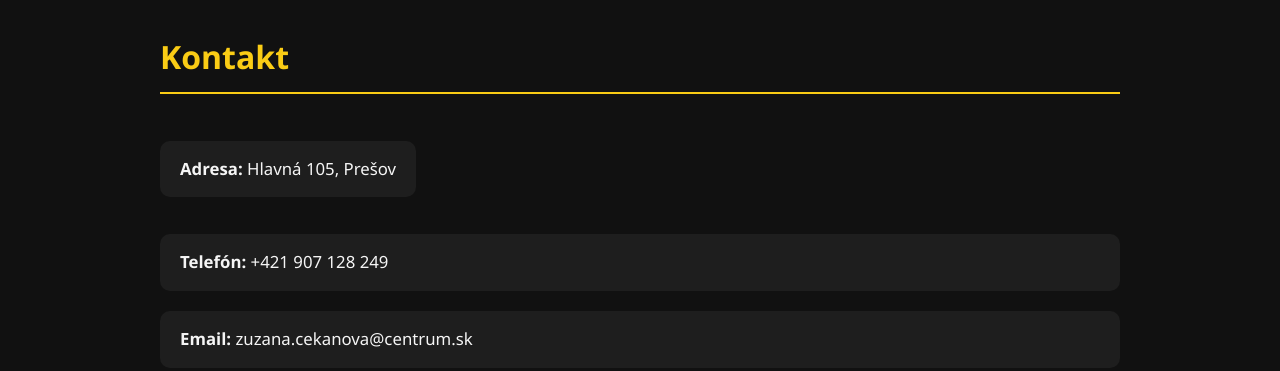
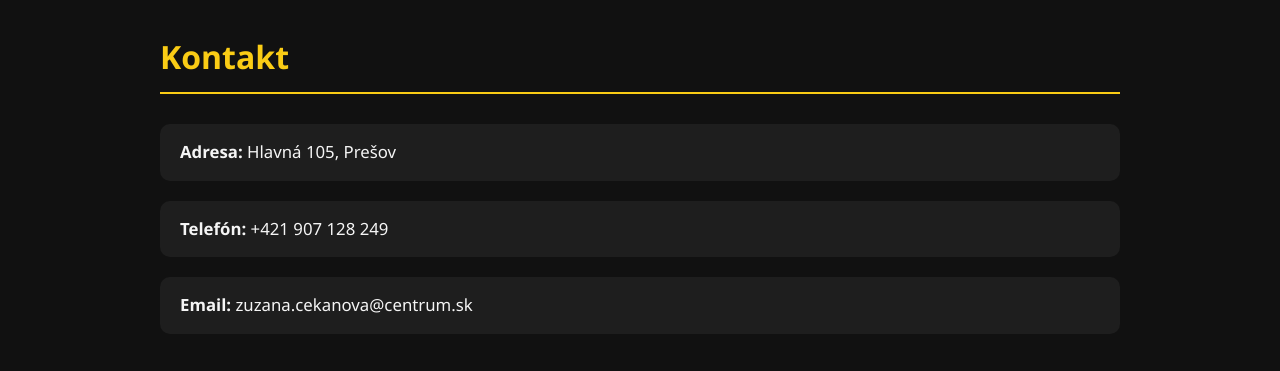
Before and after one commit to F1l1p9/vlasovazahrada, a plain HTML site: page index.html in a window 1280 px wide. Shown: the part 1480-1851 px from the top of the page. Drawn offline with Linux system fonts and the light colour scheme.

Commit message:
index.html

```diff
--- a/index.html
+++ b/index.html
@@ -3,7 +3,8 @@
 <head>
   <meta charset="UTF-8" />
   <meta name="viewport" content="width=device-width, initial-scale=1" />
-  <title>vlasovazahrada.sk - Profesionálne kadernícke služby</title>
+  <title>Vlasová záhrada</title>
+  <link rel="icon" href="favicon.ico" />
   <style>
     * {
       box-sizing: border-box;
@@ -21,7 +22,6 @@
       line-height: 1.6;
     }
 
-    /* === Navigation === */
     nav {
       background-color: #000;
       padding: 15px 20px;
@@ -81,67 +81,22 @@
       margin-bottom: 30px;
     }
 
+    .about p,
     .services p,
-    .about p,
     .contact p {
       background-color: #1e1e1e;
       padding: 15px 20px;
       border-radius: 10px;
       margin-bottom: 20px;
       font-size: 1.05rem;
-      color: #f5f5f5;
-      transition:
-        color 0.3s ease,
-        text-shadow 0.3s ease,
-        transform 0.3s ease,
-        box-shadow 0.3s ease;
-      cursor: default;
-      box-shadow: none;
+      transition: transform 0.3s ease, box-shadow 0.3s ease;
     }
 
+    .about p:hover,
     .services p:hover,
-    .about p:hover,
     .contact p:hover {
-      color: #facc15;
-      text-shadow:
-        0 0 8px #facc15,
-        0 0 15px #facc15,
-        0 0 20px #facc15,
-        0 0 30px #facc15;
-      transform: scale(1.07);
-      box-shadow:
-        0 0 10px #facc15,
-        0 0 20px #facc15;
-      z-index: 5;
-    }
-
-    /* Adresa ako špeciálny prvok s väčším efektom */
-    .contact p.address {
-      cursor: pointer;
-      display: inline-block;
-      color: #f5f5f5;
-      box-shadow: none;
-      transition:
-        transform 0.3s ease,
-        box-shadow 0.3s ease,
-        color 0.3s ease,
-        background-color 0.3s ease,
-        text-shadow 0.3s ease;
-      border-radius: 10px;
-      padding: 15px 20px;
-      background-color: #1e1e1e;
-    }
-
-    .contact p.address:hover {
-      transform: scale(1.12) translateY(-6px);
-      box-shadow:
-        0 8px 25px rgba(250, 204, 21, 0.9),
-        0 0 30px #facc15,
-        0 0 40px #facc15;
-      background-color: #facc15;
-      color: #111;
-      text-shadow: none;
-      z-index: 10;
+      transform: scale(1.03);
+      box-shadow: 0 0 15px #facc15;
     }
 
     .map-section h3 {
@@ -170,29 +125,24 @@
 </head>
 <body>
 
-  <!-- Navigation -->
   <nav>
     <a href="#about">O nás</a>
     <a href="#services">Naše služby</a>
-    <!-- Galéria zrušená, odkaz odstránený -->
     <a href="#contact">Kontakt</a>
     <a href="#map">Kde nás nájdete</a>
   </nav>
 
-  <!-- Header -->
   <header>
     <h1>Vlasová záhrada</h1>
     <p>Profesionálne kadernícke služby v srdci Prešova</p>
   </header>
 
-  <!-- About -->
   <section id="about" class="about">
     <h2>O nás</h2>
     <p>Vlasová záhrada je miesto, kde sa každý klient cíti výnimočne. Sme kadernícky salón s dlhoročnou praxou, vášňou pre krásu a osobitným prístupom ku každému zákazníkovi.</p>
     <p>Naším cieľom je poskytnúť profesionálne služby, príjemné prostredie a výsledky, ktoré si zamilujete.</p>
   </section>
 
-  <!-- Services -->
   <section id="services" class="services">
     <h2>Naše služby</h2>
     <p>Dámske, pánske a detské strihy</p>
@@ -201,16 +151,12 @@
     <p>Hĺbková regenerácia a ošetrenie vlasov</p>
   </section>
 
-  <!-- Gallery removed -->
-
-  <!-- Contact -->
   <section id="contact" class="contact">
     <h2>Kontakt</h2>
-    <p class="address"><strong>Adresa:</strong> Hlavná 105, Prešov</p>
+    <p><strong>Adresa:</strong> Hlavná 105, Prešov</p>
     <p><strong>Telefón:</strong> +421 907 128 249</p>
     <p><strong>Email:</strong> zuzana.cekanova@centrum.sk</p>
 
-    <!-- Map -->
     <div id="map" class="map-section">
       <h3>Kde nás nájdete</h3>
       <iframe
```
